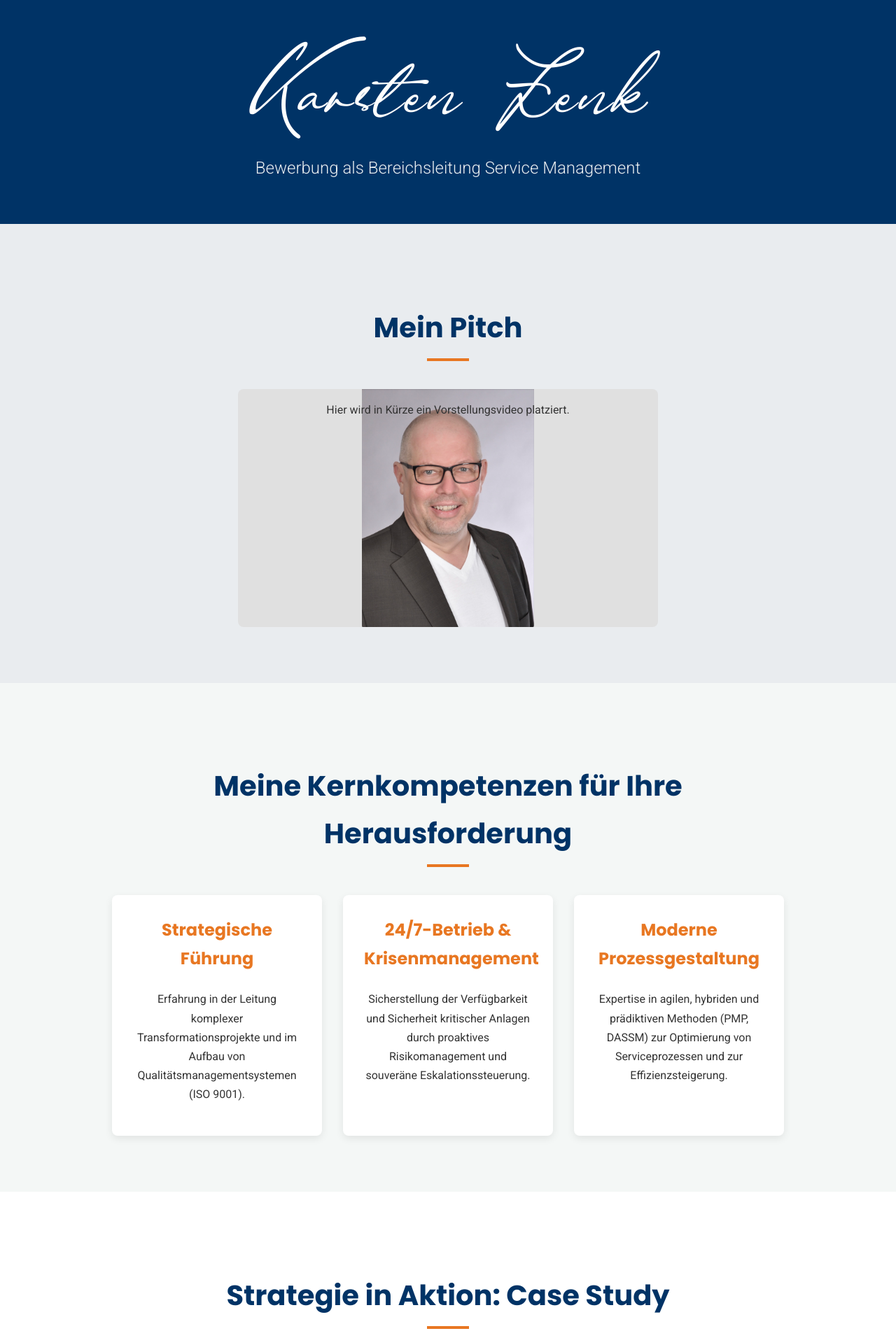
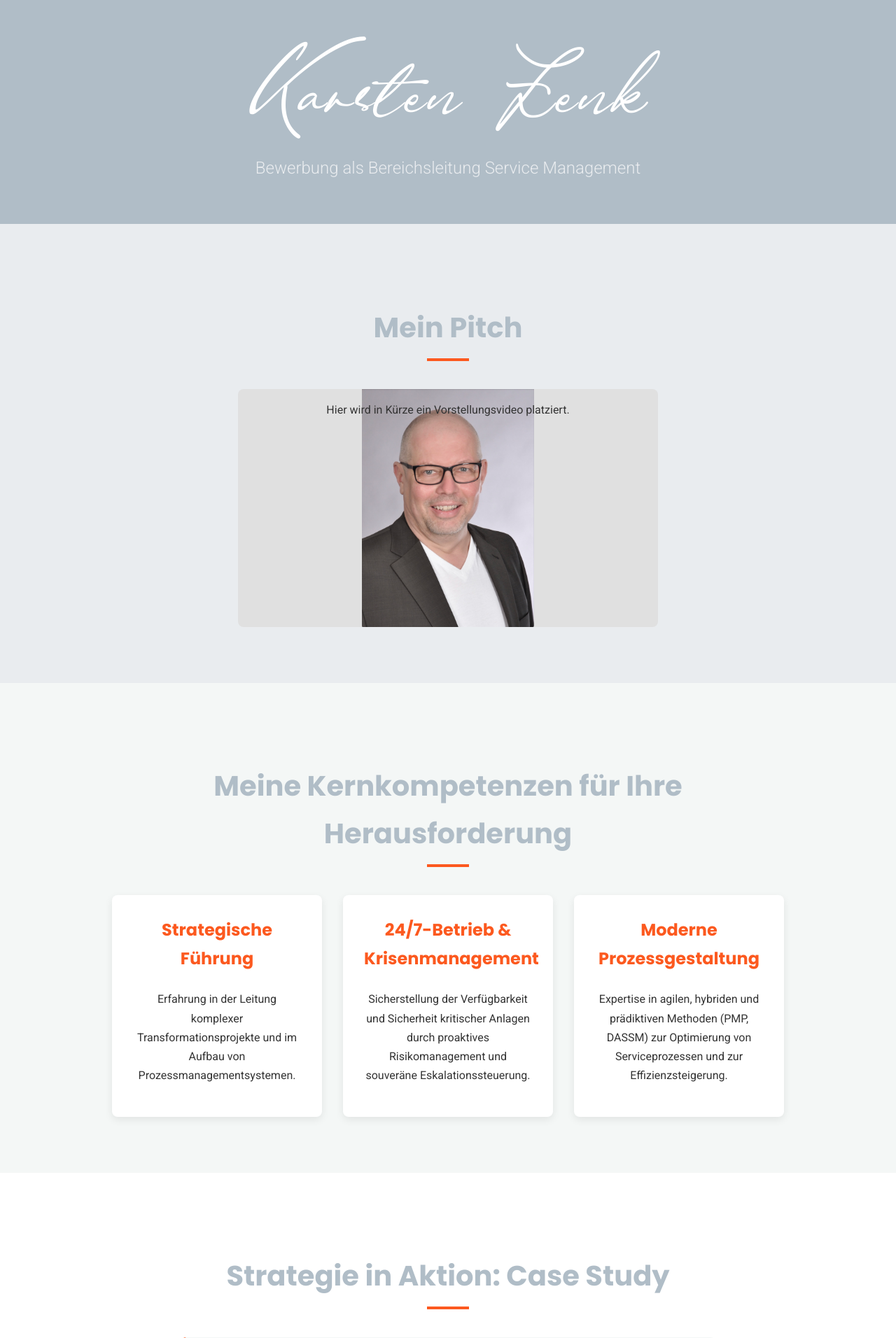
Before and after one commit to karsten2025/Zenk-One_Pager, a Flask app: page / in a window 1280 px wide. Shown: the top 1912 px of the page at 70% size. Run offline with Flask 3, Linux system fonts and the light colour scheme.

Commit message:
feat: Update styles and HTML structure

```diff
--- a/static/style.css
+++ b/static/style.css
@@ -11,8 +11,8 @@
 
 /* ===== GRUNDEINSTELLUNGEN & VARIABLEN ===== */
 :root {
-    --primary-color: #003366; /* Ein dunkles, sattes Blau (passend zu Stahl/Industrie) */
-    --secondary-color: #E87722; /* Ein starker, warmer Orangeton als Akzent */
+    --primary-color: #B0BDC7; /* Ein dunkles, sattes Blau (passend zu Stahl/Industrie) */
+    --secondary-color: #fc591f; /* Ein starker, warmer Orangeton als Akzent */
     --background-color: #f4f7f6;
     --text-color: #333333;
     --light-gray: #e9ecef;
--- a/templates/index.html
+++ b/templates/index.html
@@ -43,7 +43,7 @@
                 <div class="kompetenzen-grid">
                     <div class="kompetenz-item">
                         <h3>Strategische Führung</h3>
-                        <p>Erfahrung in der Leitung komplexer Transformationsprojekte und im Aufbau von Qualitätsmanagementsystemen (ISO 9001).</p>
+                        <p>Erfahrung in der Leitung komplexer Transformationsprojekte und im Aufbau von Prozessmanagementsystemen.</p>
                     </div>
                     <div class="kompetenz-item">
                         <h3>24/7-Betrieb & Krisenmanagement</h3>
```
